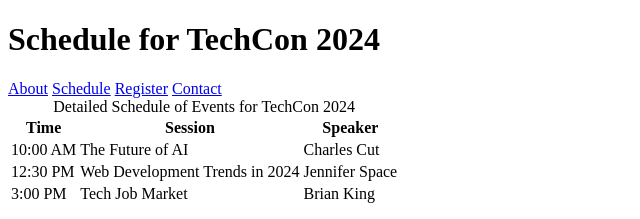
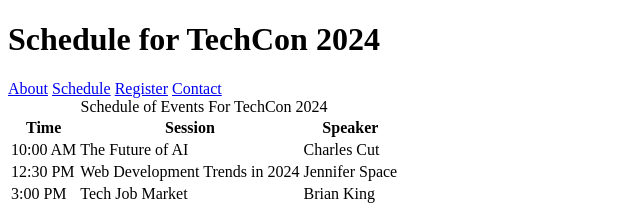
Before and after one commit to Darkpearlzz/TechCon_HTML, a plain HTML site: page techcon_website/schedule.html in a window 1280 px wide. Shown: the top 219 px of the page, 0-640 px from the left. Drawn offline with Linux system fonts and the light colour scheme.

Commit message:
Added changes to file

```diff
--- a/techcon_website/schedule.html
+++ b/techcon_website/schedule.html
@@ -18,7 +18,7 @@
 
         <main>
             <table>
-                <caption> Detailed Schedule of Events for TechCon 2024 </caption>
+                <caption>Schedule of Events For TechCon 2024</caption>
                 <thead>
                     <tr>
                         <th scope="col">Time</th>
@@ -49,7 +49,7 @@
         </main>
 
         <footer>
-             <p> &copy; 2024 TechCon </p>
+             <p>&copy; 2024 TechCon</p>
         </footer>
     </body>
 </html>
```
